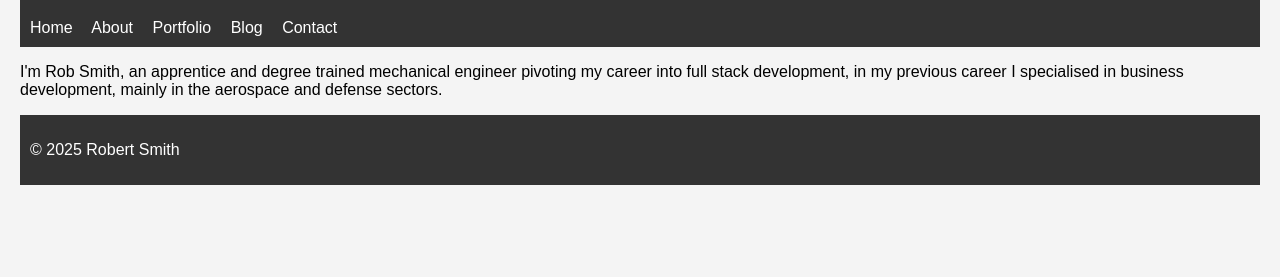
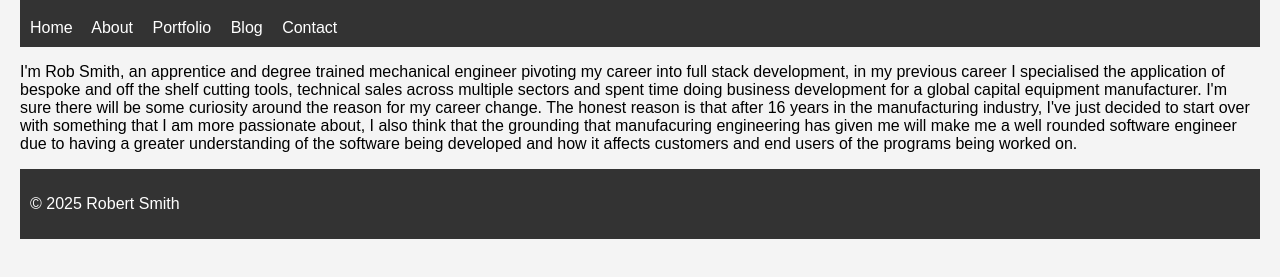
Before and after one commit to FollowRob/basicHTML, a plain HTML site: page about.html in a window 1280 px wide. Shown: the part 91-368 px from the top of the page. Drawn offline with Linux system fonts and the light colour scheme.

Commit message:
Updated text content

```diff
--- a/about.html
+++ b/about.html
@@ -18,7 +18,13 @@
   </header>
   <main>
     <p>I'm Rob Smith, an apprentice and degree trained mechanical engineer pivoting my career into full stack development,
-         in my previous career I specialised in business development, mainly in the aerospace and defense sectors.</p>
+         in my previous career I specialised the application of bespoke and off the shelf cutting tools, technical sales across multiple sectors
+         and spent time doing business development for a global capital equipment manufacturer.
+
+        I'm sure there will be some curiosity around the reason for my career change. The honest reason is that after 16 years
+      in the manufacturing industry, I've just decided to start over with something that I am more passionate about, I also
+    think that the grounding that manufacuring engineering has given me will make me a well rounded software engineer due to having a
+   greater understanding of the software being developed and how it affects customers and end users of the programs being worked on.</p>
   </main>
   <footer>
     <p>© 2025 Robert Smith</p>
```
